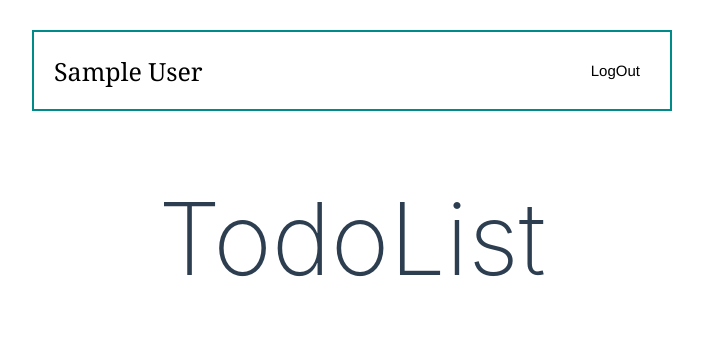
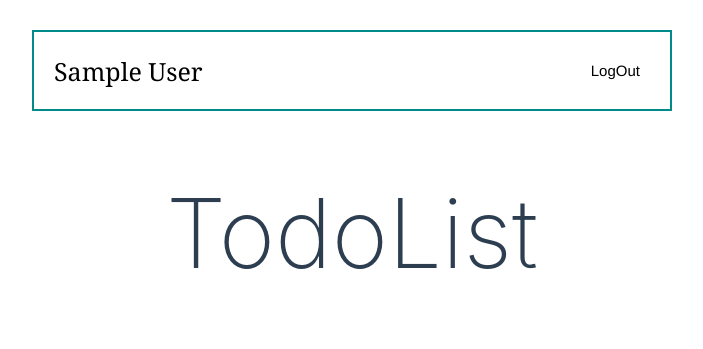
Before and after one commit to HimanshuGupta673/competishun, a React (Create React App) app in the folder client/: page / in a window 1280 px wide. Shown: the top 349 px of the page, without its empty margins (288-991 px from the left). Built offline with nearby package versions, Linux system fonts and the light colour scheme; no server answers; sample sign-in values are in the browser's storage.

Commit message:
header font size updated

```diff
--- a/client/src/App.css
+++ b/client/src/App.css
@@ -59,7 +59,7 @@ header {
 }
 
 header h1 {
-  font-size: 100px;
+  font-size: 6rem;
   color: #2c3e50;
   font-weight: 200;
 }
```
